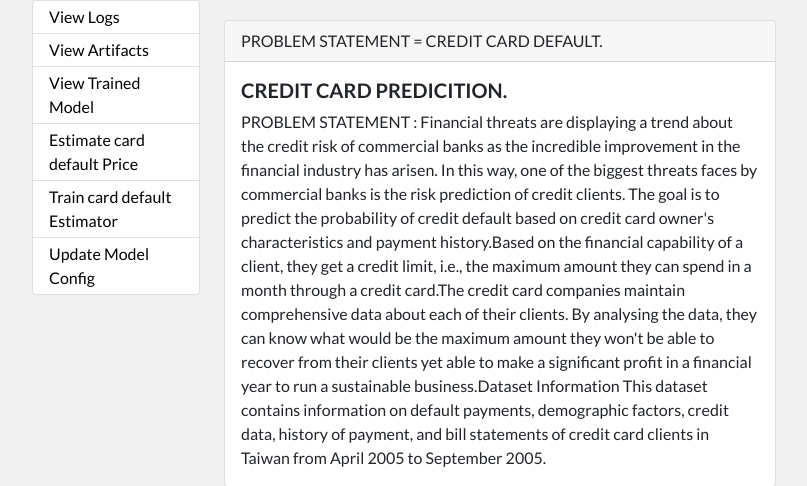
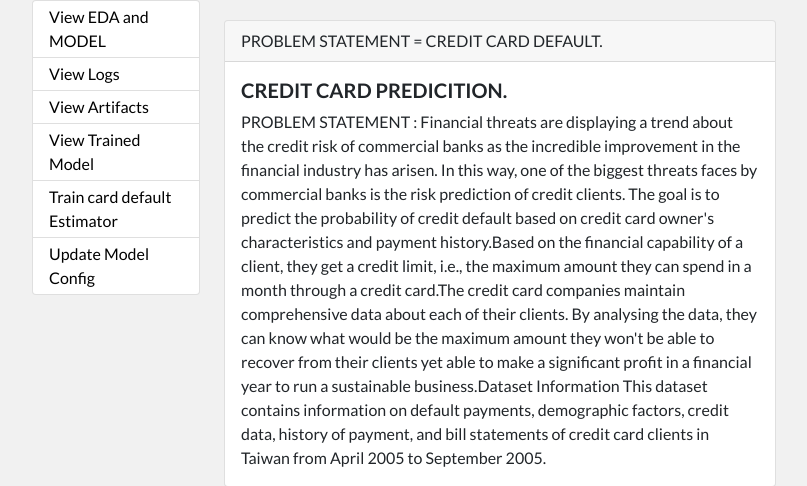
Before and after one commit to sadishpitchandi/-sadishpitchandi-Credit-Card-Default-Prediction, a Flask app: page / in a window 1280 px wide. Shown: the part 136-622 px from the top of the page, without its empty margins (44-851 px from the left). Run offline with Flask 2, Linux system fonts and the light colour scheme; some libraries are stand-ins or nearby versions.

Commit message:
Update header.html

```diff
--- a/templates/header.html
+++ b/templates/header.html
@@ -76,26 +76,27 @@ table-layout: fixed;
 
         <div class="col-md-2 col-sm-12 col-lg-2">
             <ul class=" list-group ">
+                <li class="list-group-item py-1 {% if 'EDA' in request.path %} active {% endif %}">
+                    <a style=" text-decoration: none;color:rgb(0, 0, 0)" href="https://github.com/sadishpitchandi/PYTHON-BASIC-PROGRAM/blob/main/Eda%2C%20models.ipynb">View EDA and MODEL</a>
+                </li>
                 <li class="list-group-item py-1  {% if 'log' in request.path %} active {% endif %}">
                     <a  style=" text-decoration: none;color:black" href="C:\sadish\project\machine learning\Credict card prediction\-sadishpitchandi-Credit-Card-Default-Prediction\Training_Logs">View Logs</a>
                 </li>
                 <li class="list-group-item py-1 {% if 'artifact' in request.path %} active {% endif %}">
-                    <a style=" text-decoration: none;color:rgb(0, 0, 0)" href="/artifact">View Artifacts</a>
+                    <a style=" text-decoration: none;color:rgb(0, 0, 0)" href="C:\sadish\project\machine learning\Credict card prediction\-sadishpitchandi-Credit-Card-Default-Prediction\prediction_Validation_Insertion.py">View Artifacts</a>
                 </li>
                 <li class="list-group-item py-1 {% if 'saved_models' in request.path %} active {% endif %}">
-                    <a style=" text-decoration: none;color:black" href="/saved_models">View Trained Model</a>
+                    <a style=" text-decoration: none;color:black" href="C:\sadish\project\machine learning\Credict card prediction\-sadishpitchandi-Credit-Card-Default-Prediction\Training_Batch_Files">View Trained Model</a>
                 </li>
-                <li class="list-group-item py-1 {% if 'predict' in request.path %} active {% endif %}">
-                    <a style=" text-decoration: none;color:black" href="/predict">Estimate card default Price</a>
-                </li>
+
                 <li class="list-group-item py-1 {% if 'train' in request.path %} active {% endif %}">
-                    <a style=" text-decoration: none;color:black" href="/train">Train card default Estimator</a>
+                    <a style=" text-decoration: none;color:black" href="C:\sadish\project\machine learning\Credict card prediction\-sadishpitchandi-Credit-Card-Default-Prediction\best_model_finder">Train card default Estimator</a>
                 </li>
 
 
 
                 <li class="list-group-item py-1 {% if 'update_model_config' in request.path %} active {% endif %}">
-                    <a style=" text-decoration: none;color:black" href="/update_model_config">Update Model Config</a>
+                    <a style=" text-decoration: none;color:black" href="C:\sadish\project\machine learning\Credict card prediction\-sadishpitchandi-Credit-Card-Default-Prediction\Prediction_Output_File">Update Model Config</a>
                 </li>
             </ul>
 
```
